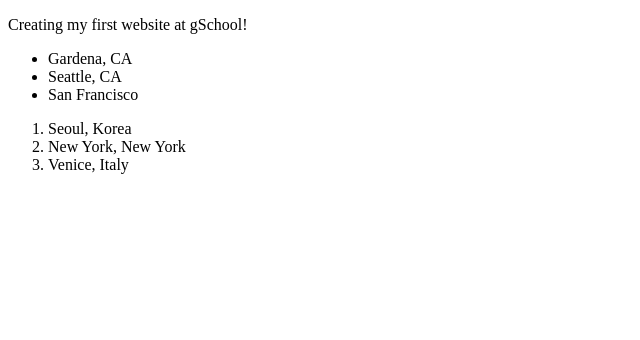
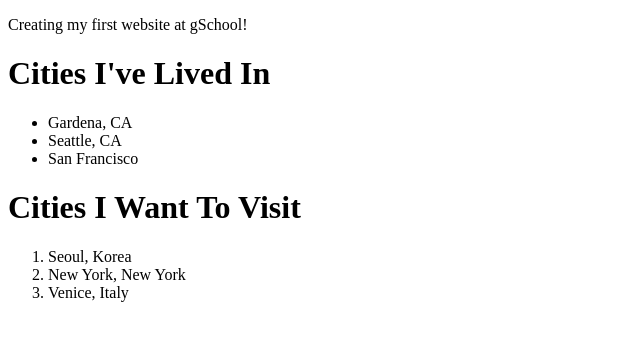
Before and after one commit to jonathan1228/html_exercise, a plain HTML site: page index.html in a window 1280 px wide. Shown: the whole page, without its empty margins (0-640 px from the left). Drawn offline with Linux system fonts and the light colour scheme.

Commit message:
added headings

```diff
--- a/index.html
+++ b/index.html
@@ -5,11 +5,13 @@
 	</head>
 	<body>
 		<p> Creating my first website at gSchool! </p>
+		<h1> Cities I've Lived In </h1>
 		<ul>
 			<li>Gardena, CA </li>
 			<li> Seattle, CA </li>
 			<li> San Francisco </li>
 		</ul>
+		<h1> Cities I Want To Visit </h1>
 		<ol>
 			<li> Seoul, Korea </li>
 			<li> New York, New York </li>
```
